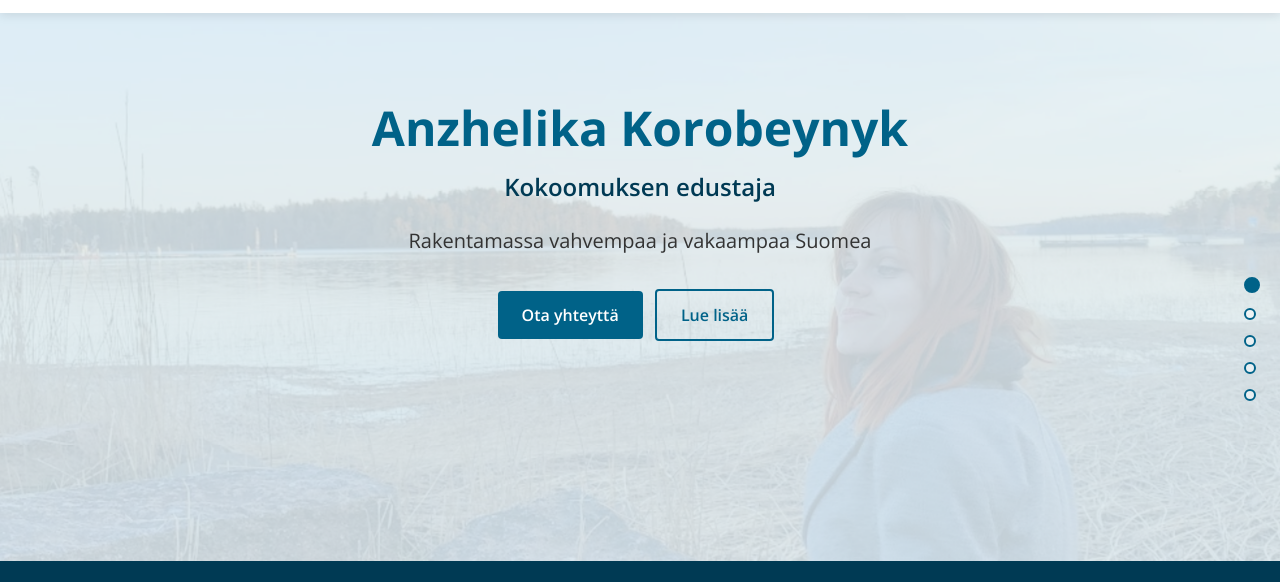
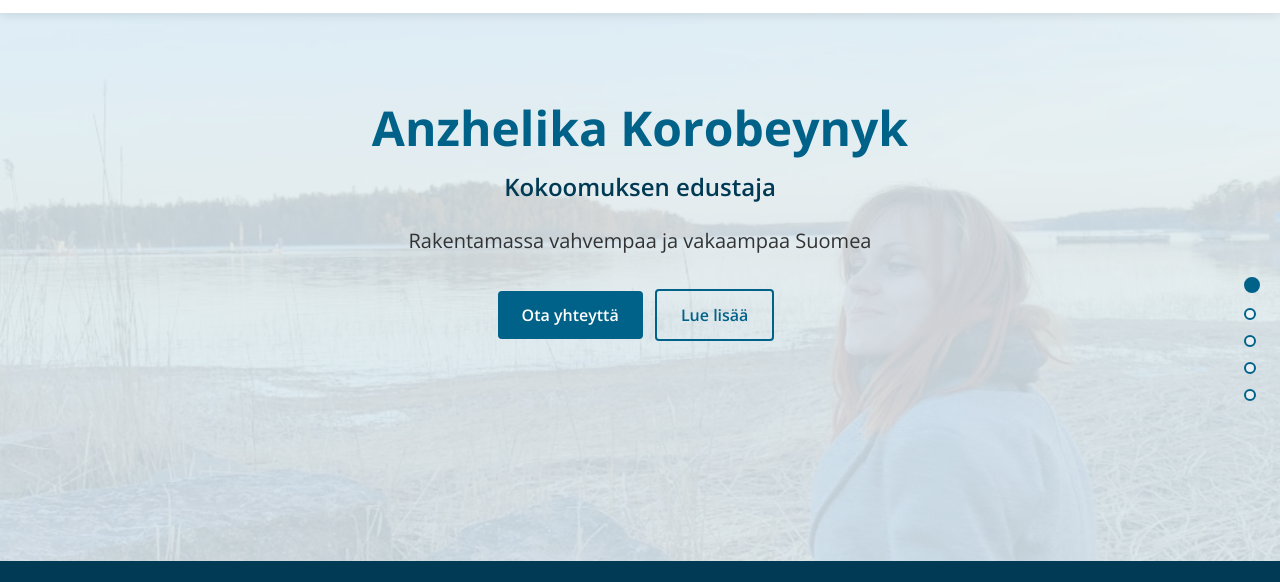
Before and after one commit to arturk/anzhelika-korobeynyk, a plain HTML site: page index.html in a window 1280 px wide. Shown: the part 61-643 px from the top of the page. Drawn offline with nearby package versions, Linux system fonts and the light colour scheme.

Commit message:
Improve background animation

```diff
--- a/js/css/styles.css
+++ b/js/css/styles.css
@@ -95,6 +95,8 @@
     background-position: center;
     opacity: 0.15;
     z-index: -1;
+    transition: background-position 0.5s ease-out;
+    will-change: transform, background-position;
 }
 
 /* Bootstrap Compatibility Adjustments */
@@ -779,12 +781,22 @@
 
 /* Animation Classes */
 .zoom-bg {
-    animation: zoomBg 30s infinite alternate ease-in-out;
+    animation: zoomBg 20s infinite alternate ease-in-out;
+    transition: transform 0.5s ease-out;
 }
 
 @keyframes zoomBg {
     0% {
         transform: scale(1);
+    }
+    25% {
+        transform: scale(1.05);
+    }
+    50% {
+        transform: scale(1.02);
+    }
+    75% {
+        transform: scale(1.08);
     }
     100% {
         transform: scale(1.1);
--- a/js/script.js
+++ b/js/script.js
@@ -117,6 +117,32 @@
 
                 // Use GSAP for smoother animation control
                 gsap.set(background, { transformOrigin: 'center center' });
+
+                // Add subtle random movements with GSAP
+                const randomizeMovement = () => {
+                    // Create a random scale target between 1.02 and 1.08
+                    const scaleTarget = 1 + (Math.random() * 0.06 + 0.02);
+
+                    // Create random position adjustments (subtle)
+                    const xMove = (Math.random() * 2 - 1) * 1.5; // -1.5% to 1.5%
+                    const yMove = (Math.random() * 2 - 1) * 1.5; // -1.5% to 1.5%
+
+                    // Random duration between 8 and 15 seconds
+                    const duration = Math.random() * 7 + 8;
+
+                    // Animate to these random values
+                    gsap.to(background, {
+                        scale: scaleTarget,
+                        xPercent: xMove,
+                        yPercent: yMove,
+                        duration: duration,
+                        ease: 'sine.inOut',
+                        onComplete: randomizeMovement
+                    });
+                };
+
+                // Start the randomized movement
+                randomizeMovement();
             }
         }
     }
```
